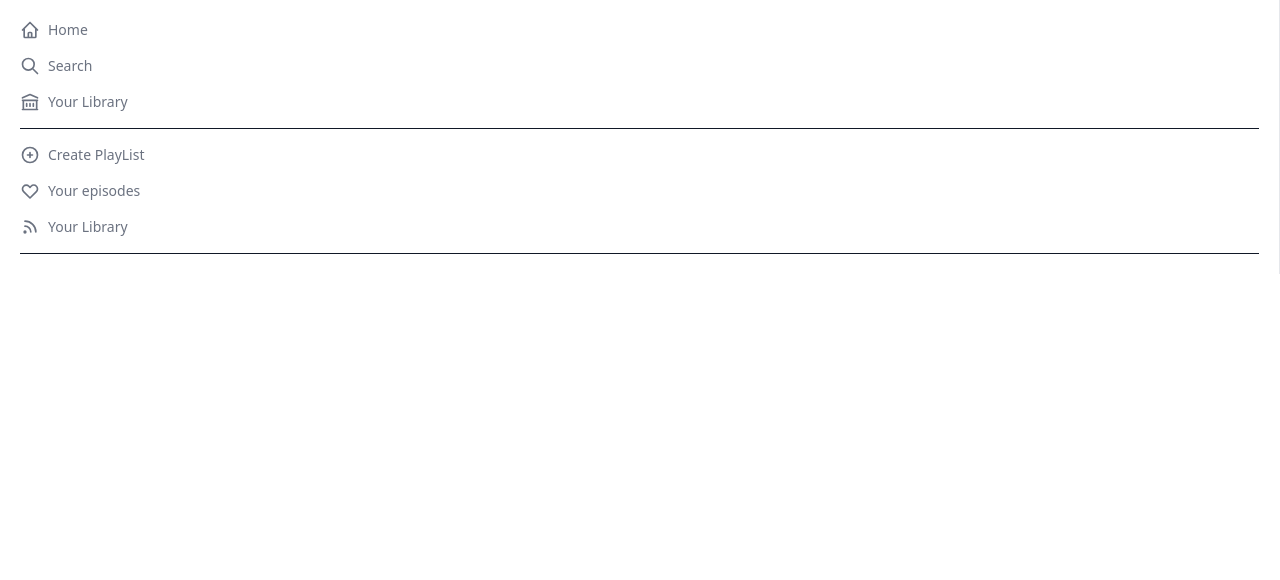
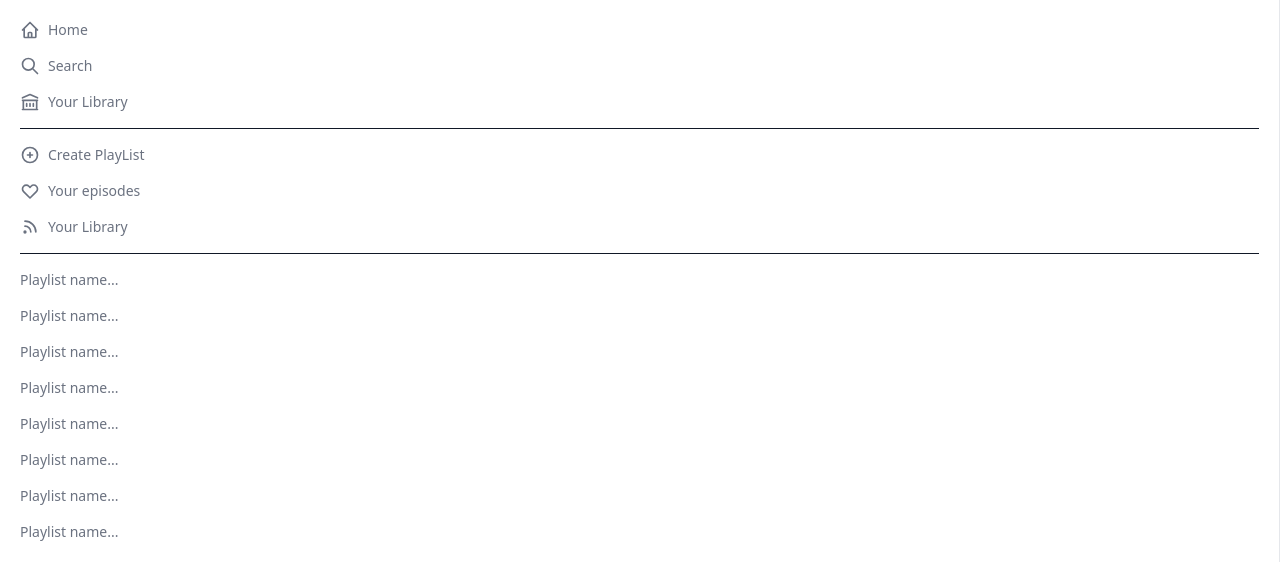
Before and after one commit to tonyechen/spotify-clone, a Next.js app: page / in a window 1280 px wide. Shown: the top 580 px of the page. Built offline with nearby package versions, Linux system fonts and the light colour scheme.

Commit message:
Sidebar update

```diff
--- a/components/Sidebar.js
+++ b/components/Sidebar.js
@@ -24,9 +24,7 @@ const Sidebar = () => {
                     <LibraryIcon className="h-5 w-5" />
                     <p>Your Library</p>
                 </button>
-
                 <hr className="border-t-[0.1px] border-gray-900" />
-
                 <button className="flex items-center space-x-2 hover:text-white">
                     <PlusCircleIcon className="h-5 w-5" />
                     <p>Create PlayList</p>
@@ -39,8 +37,32 @@ const Sidebar = () => {
                     <RssIcon className="h-5 w-5" />
                     <p>Your Library</p>
                 </button>
-
                 <hr className="border-t-[0.1px] border-gray-900" />
+                {/*Playlists... */}
+                <p className="cursor-pointer hover:text-white">
+                    Playlist name...
+                </p>
+                <p className="cursor-pointer hover:text-white">
+                    Playlist name...
+                </p>{' '}
+                <p className="cursor-pointer hover:text-white">
+                    Playlist name...
+                </p>{' '}
+                <p className="cursor-pointer hover:text-white">
+                    Playlist name...
+                </p>{' '}
+                <p className="cursor-pointer hover:text-white">
+                    Playlist name...
+                </p>{' '}
+                <p className="cursor-pointer hover:text-white">
+                    Playlist name...
+                </p>{' '}
+                <p className="cursor-pointer hover:text-white">
+                    Playlist name...
+                </p>{' '}
+                <p className="cursor-pointer hover:text-white">
+                    Playlist name...
+                </p>
             </div>
         </div>
     );
```
